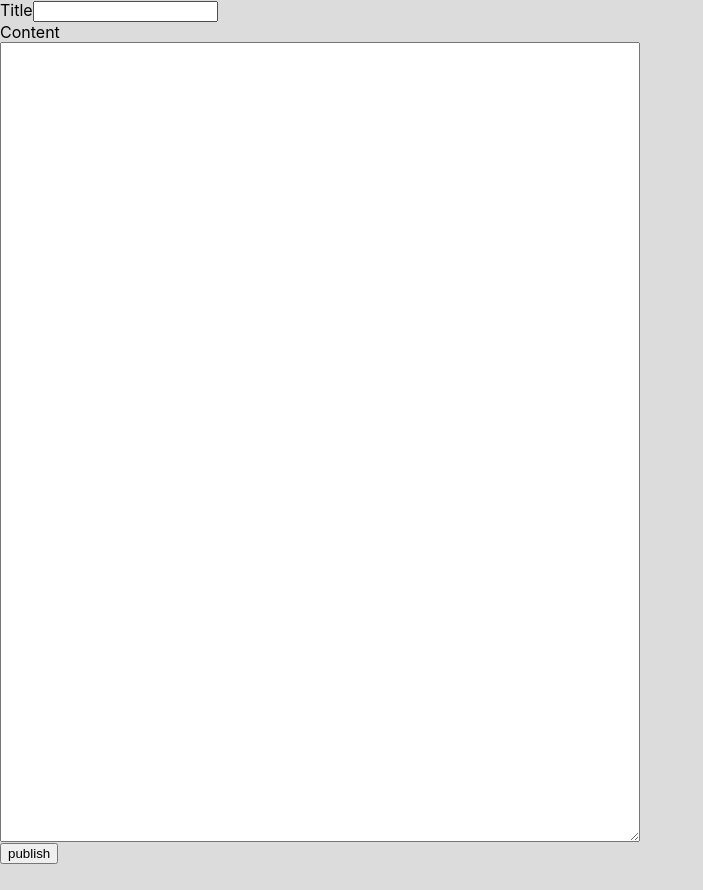
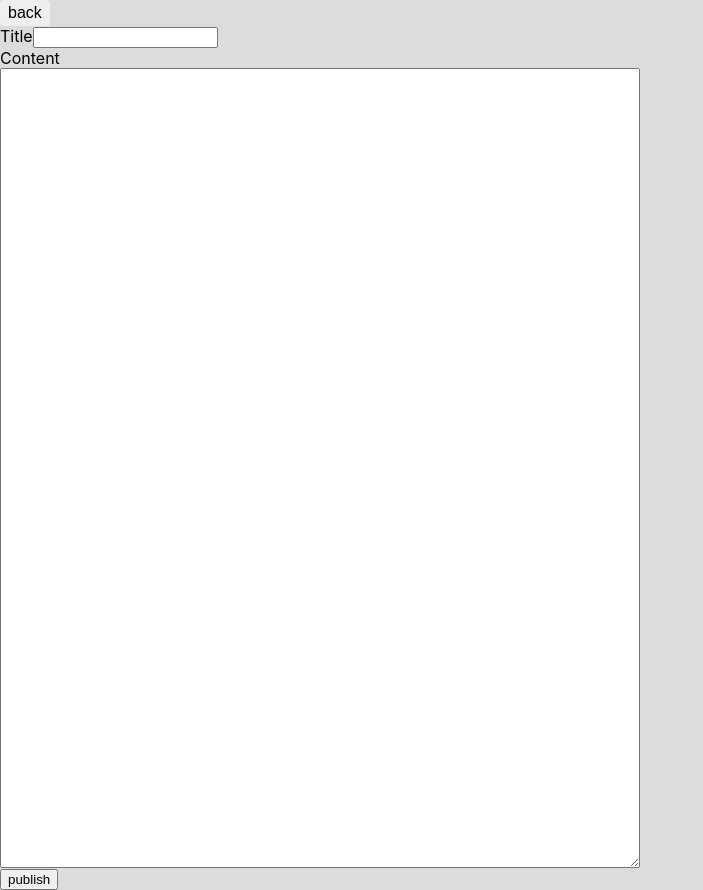
Before and after one commit to gxdxt/gxdxt-blog-front, a Next.js app: page /posts/add in a window 1280 px wide. Shown: the whole page, without its empty margins (0-703 px from the left). Before the commit the page ends 864 px from the top, so only its background shows below. Built offline with nearby package versions, Linux system fonts and the light colour scheme.

Commit message:
feat : Back Button 추가

```diff
--- a/pages/posts/add.jsx
+++ b/pages/posts/add.jsx
@@ -36,6 +36,10 @@ const PostAddPage = () => {
     }
 
     return (
+        <>
+         <button className="postBtn" onClick = {() => {
+                    window.location.href = "/posts"
+        }}>back</button>
         <form onSubmit={handleSubmit}>
             <div>
                 <label htmlFor="title">Title</label>
@@ -43,6 +47,7 @@ const PostAddPage = () => {
             </div>
             <div>
                 <label htmlFor="content">Content</label>
+
                 <Container>
                     <textarea  id = "content" cols = "30" rows = "10" onChange={handleContent} defaultValue={content} />
                     <div dangerouslySetInnerHTML={{__html: marked.parse(content)}} />
@@ -50,6 +55,7 @@ const PostAddPage = () => {
             </div>
             <button>publish</button>
         </form>
+        </>
     )
 }
 
```
